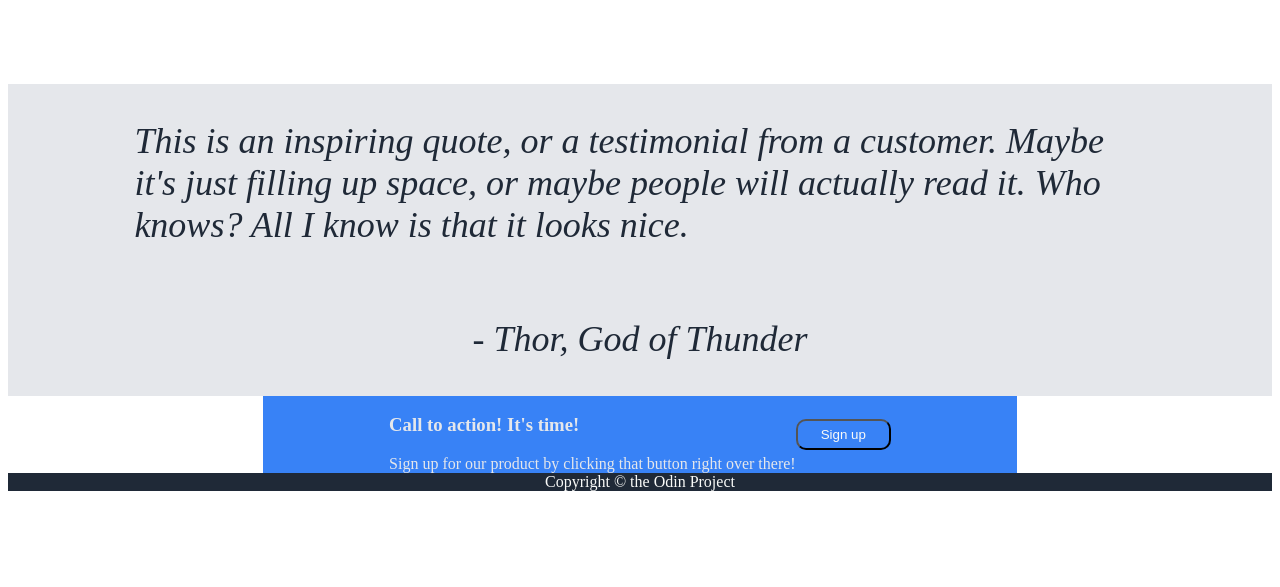
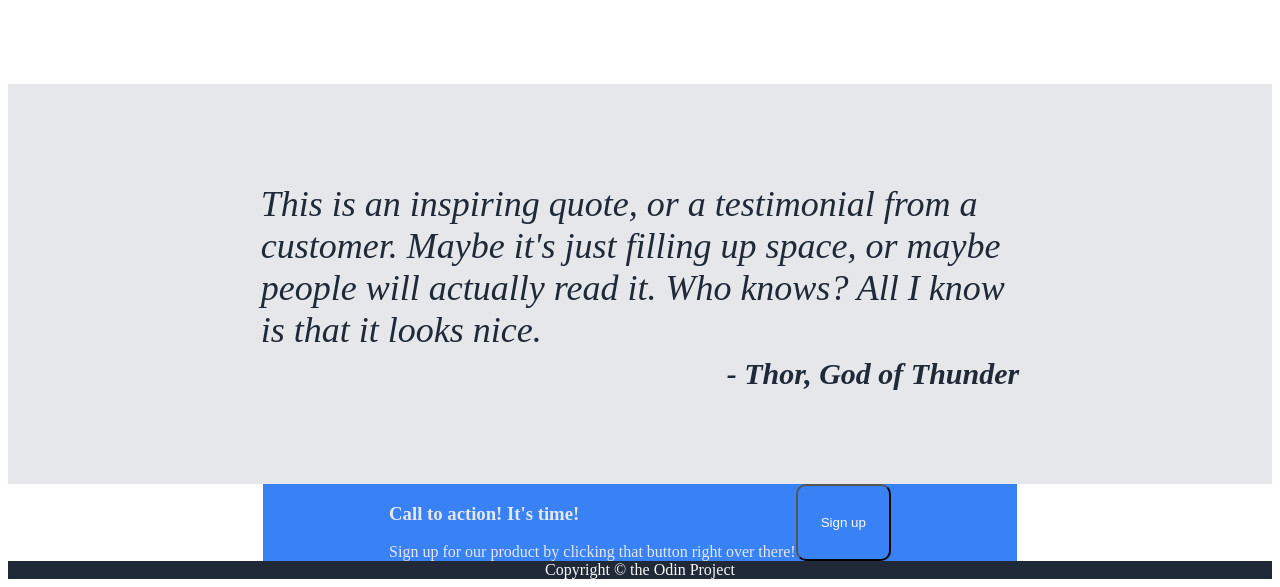
Before and after one commit to ravenvst/business-page, a plain HTML site: page index.html in a window 1280 px wide. Shown: the part 941-1528 px from the top of the page. Before the commit the page ends 1440 px from the top, so only its background shows below. Drawn offline with Linux system fonts and the light colour scheme.

Commit message:
fix: correct style for quote

```diff
--- a/index.html
+++ b/index.html
@@ -23,7 +23,7 @@
             <img src="./images/turtle.jpg" alt="turtle in the sea">
         </div>
     </header>
-    <section>
+    <section class="gallery-section">
         <h2>Some random information</h2>
         <div class="gallery">
             <figure>
@@ -46,7 +46,7 @@
     </section>
     <section class="quote">
         <p>This is an inspiring quote, or a testimonial from a customer. Maybe it's just filling up space, or maybe people will actually read it. Who knows? All I know is that it looks nice.</p>
-        <p>- Thor, God of Thunder</p>
+        <p class="thor">- Thor, God of Thunder</p>
     </section>
     <section class="action">
         <div>
--- a/style.css
+++ b/style.css
@@ -83,13 +83,16 @@ section {
     align-self: center;
     display: flex;
     flex-direction: column;
-    align-items: center;
 }
 
 .gallery {
     display: flex;
     padding: 0 10% 7% 10%;
 
+}
+
+section.gallery-section {
+    align-items: center
 }
 
 .gallery img {
@@ -103,6 +106,14 @@ section {
     color: #1F2937;
     font-style: italic;
     font-weight: 200;
+    padding: 5% 20%;
+}
+
+.thor {
+    margin-top: -30px;
+    text-align: right;
+    font-weight: 800;
+    font-size: 30px;
 }
 
 .action {
```
